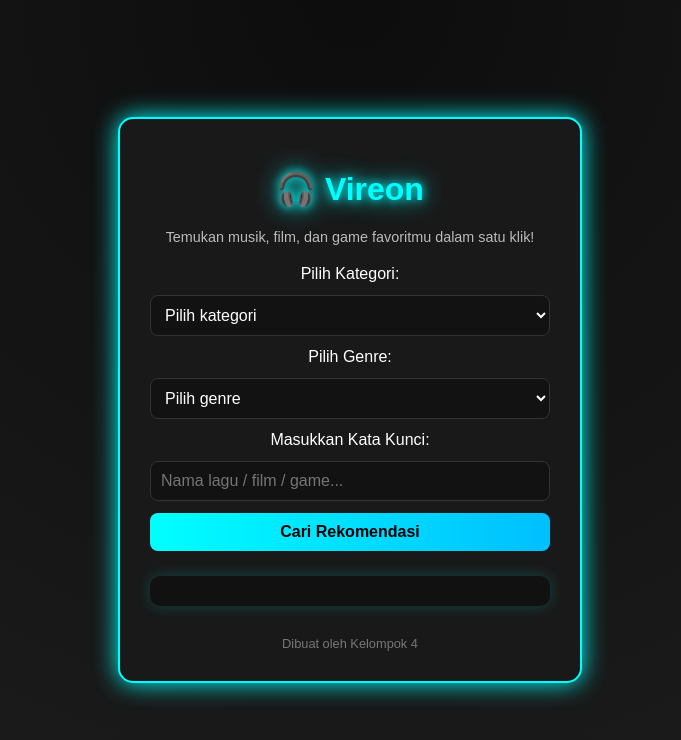
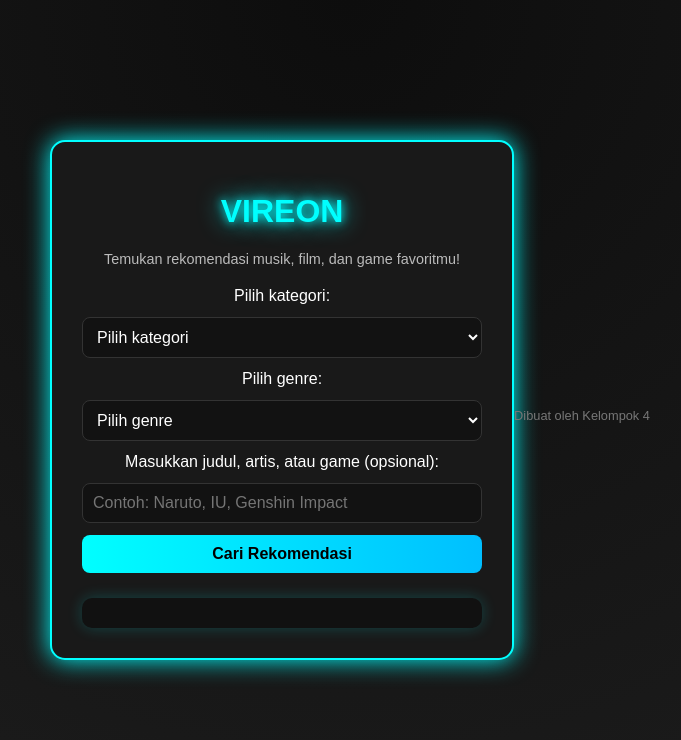
Before and after one commit to DaudAsfa/Machine-Learning, a plain HTML site: page index.html in a window 1280 px wide. Shown: the whole page, without its empty margins (290-971 px from the left). Drawn offline with Linux system fonts and the light colour scheme.

Commit message:
Update index.html

```diff
--- a/index.html
+++ b/index.html
@@ -3,39 +3,42 @@
 <head>
   <meta charset="UTF-8" />
   <meta name="viewport" content="width=device-width, initial-scale=1.0" />
-  <title>Vireon - Entertainment Finder</title>
+  <title>VIREON</title>
   <link rel="stylesheet" href="style.css" />
 </head>
-
 <body>
   <div class="container">
-    <h1 class="title">🎧 Vireon</h1>
-    <p class="subtitle">Temukan musik, film, dan game favoritmu dalam satu klik!</p>
+    <h1 class="title">VIREON</h1>
+    <p class="subtitle">Temukan rekomendasi musik, film, dan game favoritmu!</p>
 
     <form id="recommendationForm">
-      <label for="category">Pilih Kategori:</label>
+      <label for="category">Pilih kategori:</label>
       <select id="category" required>
         <option value="" disabled selected>Pilih kategori</option>
-        <option value="music">Music</option>
-        <option value="film">Film</option>
-        <option value="game">Game</option>
+        <option value="music">🎵 Musik</option>
+        <option value="film">🎬 Film</option>
+        <option value="game">🎮 Game</option>
       </select>
 
-      <label for="genre">Pilih Genre:</label>
+      <label for="genre">Pilih genre:</label>
       <select id="genre" required>
         <option value="" disabled selected>Pilih genre</option>
       </select>
 
-      <label for="keyword">Masukkan Kata Kunci:</label>
-      <input type="text" id="keyword" placeholder="Nama lagu / film / game..." />
+      <label for="keyword">Masukkan judul, artis, atau game (opsional):</label>
+      <input type="text" id="keyword" placeholder="Contoh: Naruto, IU, Genshin Impact" />
 
       <button type="submit">Cari Rekomendasi</button>
     </form>
 
     <div id="result" class="result-box"></div>
-    <footer>Dibuat oleh Kelompok 4</footer>
   </div>
 
+  <footer>
+    <p>Dibuat oleh Kelompok 4</p>
+  </footer>
+
+  <!-- pastikan path JS sesuai -->
   <script src="script.js"></script>
 </body>
 </html>
```
